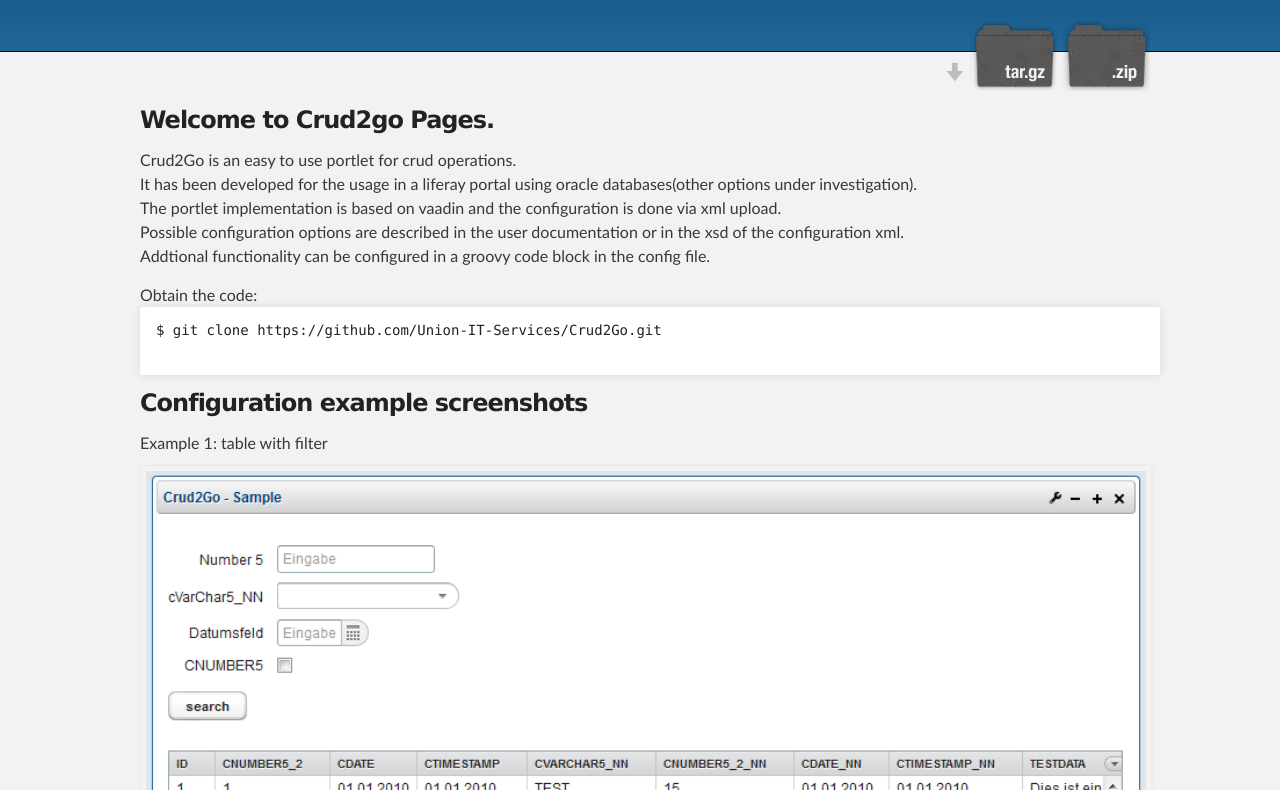
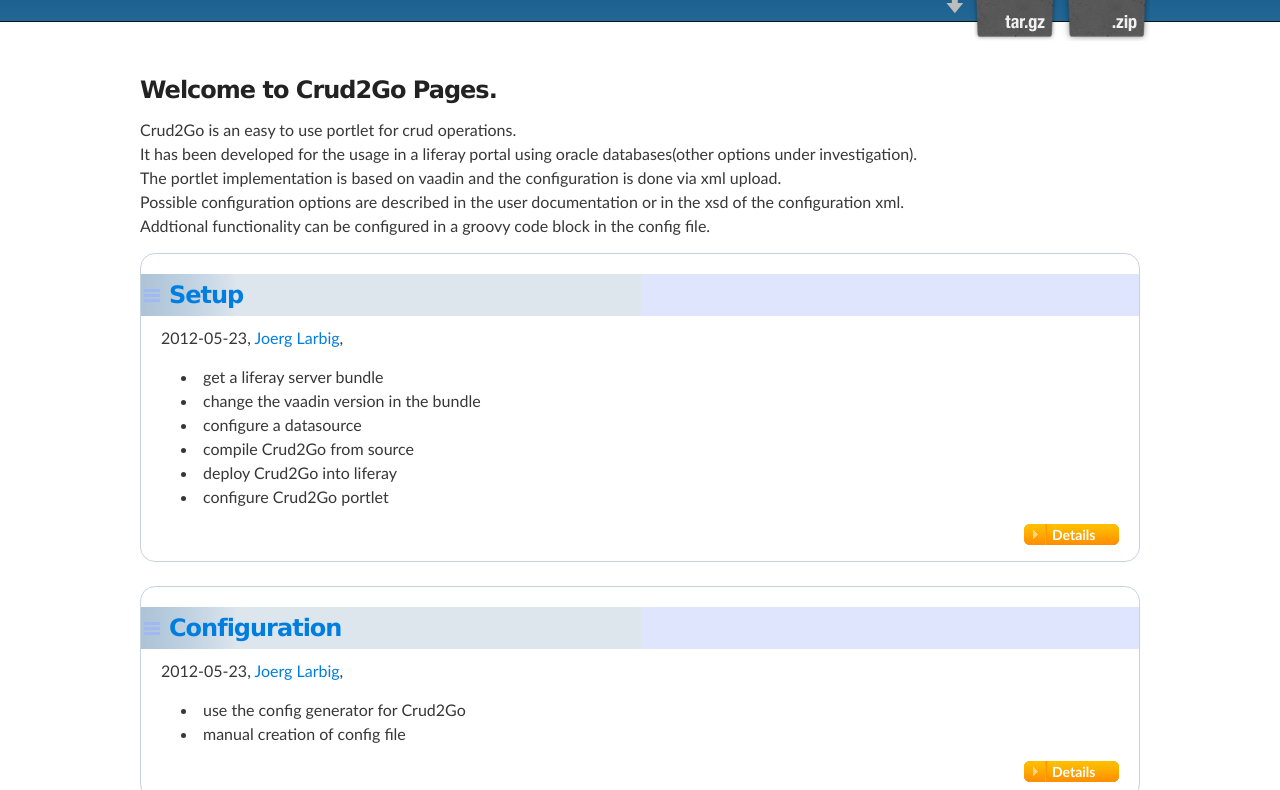
Before and after one commit to Union-Investment/Crud2Go, a plain HTML site: page index.html in a window 1280 px wide. Shown: the part 122-912 px from the top of the page. Drawn offline with Linux system fonts and the light colour scheme.

Commit message:
add setup and config page

```diff
--- a/index.html
+++ b/index.html
@@ -4,11 +4,11 @@
   <head>
     <meta charset='utf-8' />
     <meta http-equiv="X-UA-Compatible" content="chrome=1" />
-    <meta name="description" content="Crud2go : " />
+    <meta name="description" content="Crud2Go : " />
 
     <link rel="stylesheet" type="text/css" media="screen" href="stylesheets/stylesheet.css">
 
-    <title>Crud2go</title>
+    <title>Crud2Go</title>
   </head>
 
   <body>
@@ -18,8 +18,8 @@
         <header class="inner">
           <a id="forkme_banner" href="https://github.com/Union-IT-Services/Crud2Go">View on GitHub</a>
 
-          <h1 id="project_title">Crud2go</h1>
-          <h2 id="project_tagline"></h2>
+          <h1 id="project_title"><a href="index.html">Crud2Go</a></h1>
+
 
             <section id="downloads">
               <a class="zip_download_link" href="https://github.com/Union-IT-Services/Crud2Go/zipball/master">Download this project as a .zip file</a>
@@ -31,7 +31,7 @@
 <!-- MAIN CONTENT -->
 <div id="main_content_wrap" class="outer">
   <section id="main_content" class="inner">
-    <h3>Welcome to Crud2go Pages.</h3>
+    <h3>Welcome to Crud2Go Pages.</h3>
 
 			<p>
 			Crud2Go is an easy to use portlet for crud operations.<br>
@@ -44,15 +44,57 @@
 
 			Addtional functionality can be configured in a groovy code block in the config file.	<br>
 			</p>
-
+			<!--
 			Obtain the code:
 
 			<pre><code>$ git clone https://github.com/Union-IT-Services/Crud2Go.git
 			</code></pre>
+			-->
 
+<div class="article_content">
 
+				<div class="article">
+	                <h3><span><a href="setup.html">Setup</a></span></h3>
+	                <p class="info noprint">
+	                    <span class="date">2012-05-23</span><span class="noscreen">,</span>
+	                    <span class="user"><a href="#">Joerg Larbig</a></span><span class="noscreen">,</span>
+	                </p>
 
-			<h3>Configuration example screenshots</h3>
+	                <p>
+	                	<ul type="square">
+			  							<li>get a liferay server bundle</li>
+			  							<li>change the vaadin version in the bundle</li>
+			  							<li>configure a datasource</li>
+			  							<li>compile Crud2Go from source</li>
+			  							<li>deploy Crud2Go into liferay</li>
+			  							<li>configure Crud2Go portlet</li>
+										</ul>
+	                </p>
+
+	                <p class="btn-more box"><strong><a href="setup.html">Details</a></strong></p>
+	      </div>
+	 </div>
+	       <br/>
+	      <div class="article">
+	                <h3><span><a href="configuration.html">Configuration</a></span></h3>
+	                <p class="info noprint">
+	                    <span class="date">2012-05-23</span><span class="noscreen">,</span>
+	                    <span class="user"><a href="#">Joerg Larbig</a></span><span class="noscreen">,</span>
+	                </p>
+
+	                <p>
+	                	<ul type="square">
+			  							<li>use the config generator for Crud2Go</li>
+			  							<li>manual creation of config file</li>
+										</ul>
+	                </p>
+							<p class="btn-more box"><strong><a href="configuration.html">Details</a></strong></p>
+	      </div>
+
+				<br/>
+	      <div class="article">
+	                <h3><span><a href="configuration.html">Configuration examples</a></span></h3>
+
 
 			Example 1: table with filter
 			<img src="images/example_table_filter.png" alt="table with filter">
@@ -76,6 +118,14 @@
 			<img src="images/example_cell_style.png" alt="Form based editing">
 
 
+			</div>
+
+
+
+
+
+
+
 
   </section>
 </div>
@@ -83,7 +133,7 @@
     <!-- FOOTER  -->
     <div id="footer_wrap" class="outer">
       <footer class="inner">
-        <p class="copyright">Crud2go maintained by <a href="https://github.com/Union-IT-Services">Union-IT-Services</a></p>
+        <p class="copyright">Crud2Go maintained by <a href="https://github.com/Union-IT-Services">Union-IT-Services</a></p>
         <p>Published with <a href="http://pages.github.com">GitHub Pages</a></p>
       </footer>
     </div>
--- a/stylesheets/stylesheet.css
+++ b/stylesheets/stylesheet.css
@@ -29,6 +29,8 @@
   vertical-align: baseline;
 }
 
+
+
 /* HTML5 display-role reset for older browsers */
 article, aside, details, figcaption, figure,
 footer, header, hgroup, menu, nav, section {
@@ -58,7 +60,7 @@
 body {
   box-sizing: border-box;
   color:#373737;
-  background: #212121;
+  background: #FFFFFF;
   font-size: 16px;
   font-family: 'Myriad Pro', Calibri, Helvetica, Arial, sans-serif;
   line-height: 1.5;
@@ -125,10 +127,6 @@
   -ms-transition: text-shadow 0.5s ease;
 }
 
-#main_content a:hover {
-  color: #0069ba;
-  text-shadow: #0090ff 0px 0px 2px;
-}
 
 footer a:hover {
   color: #43adff;
@@ -273,7 +271,7 @@
 .inner {
   position: relative;
   max-width: 1000px;
-  padding: 20px 10px;
+  padding: 10px 5px;
   margin: 0 auto;
 }
 
@@ -324,10 +322,10 @@
 #downloads {
   position: absolute;
   width: 210px;
-  z-index: 10;
-  bottom: -40px;
+  z-index: 5;
+  bottom: 0px;
   right: 0;
-  height: 70px;
+  height: 50px;
   background: url('../images/icon_download.png') no-repeat 0% 90%;
 }
 
@@ -361,7 +359,7 @@
 }
 
 #main_content_wrap {
-  background: #f2f2f2;
+  background: #FFFFFF;
   border-top: 1px solid #111;
   border-bottom: 1px solid #111;
 }
@@ -429,3 +427,18 @@
   }
 
 }
+
+/*******************************************************************************
+ADD
+*******************************************************************************/
+
+
+.article {clear:both; margin:0; padding:20px; border:thin solid; border-color:#C5D2E2;border-radius: 15px;}
+.article h3 {margin:0 -20px; padding:3px; background:#DEE5FD url("../images/article_title.gif") 0 0 repeat-y;}
+.article h3 span {background:url("../images/ico_list.gif") 0 50% no-repeat; padding-left:25px;}
+.article p {text-align:justify;}
+
+
+.btn-more {margin:0 0 15px 0; padding:1px; border:0; position:relative;font-size:14px;}
+.btn-more a {display:block; position:absolute; top:0; right:0; width:67px; _width:95px; height:21px; margin:0; padding:0 0 0 28px; background:url("../images/btn_more.gif") 0 0 no-repeat; color:#FFF; text-decoration:none;}
+.btn-more a:hover {background:url("../images/btn_more.gif") -95px 0 no-repeat;color:#FFF; text-decoration:none;}
```
Also changed, not shown: configuration.html (added, +63 -0 lines), setup.html (added, +64 -0 lines), images/article_title.gif (added), images/btn_more.gif (added), images/ico_list.gif (added).
